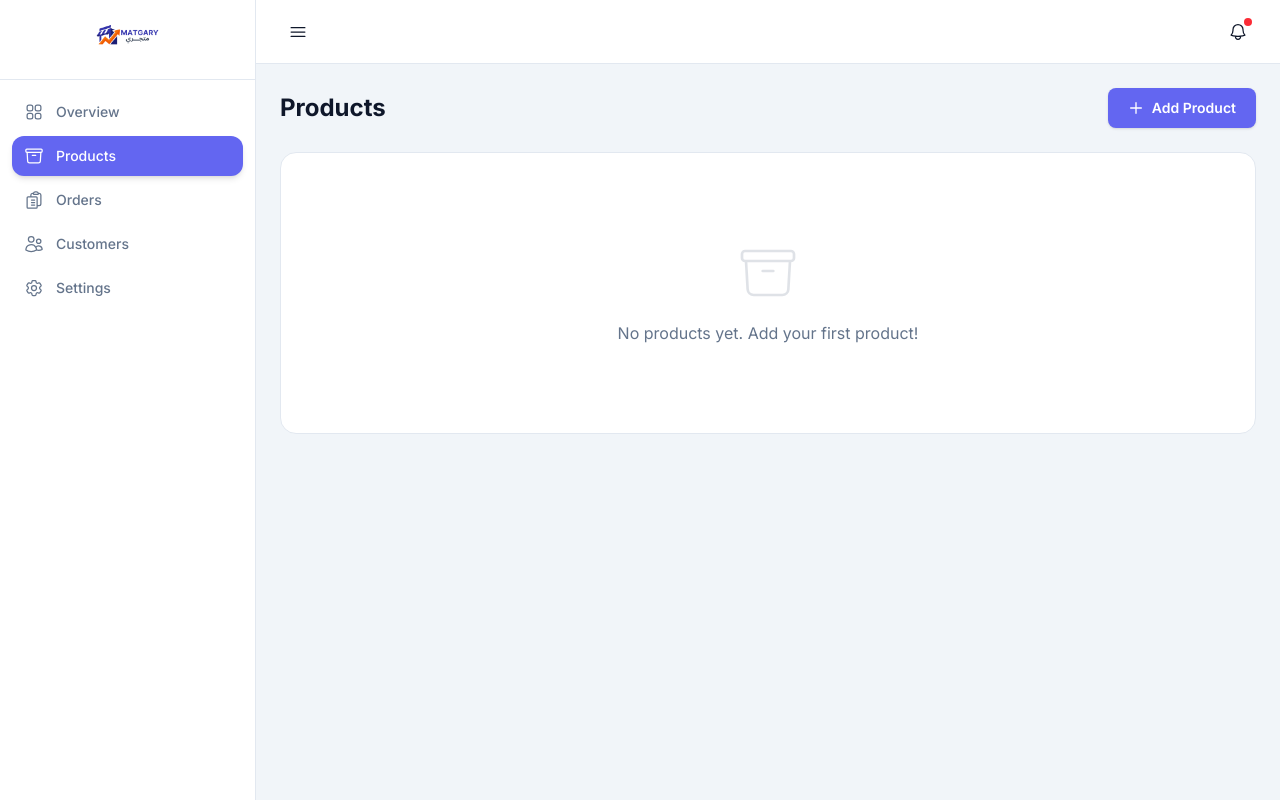
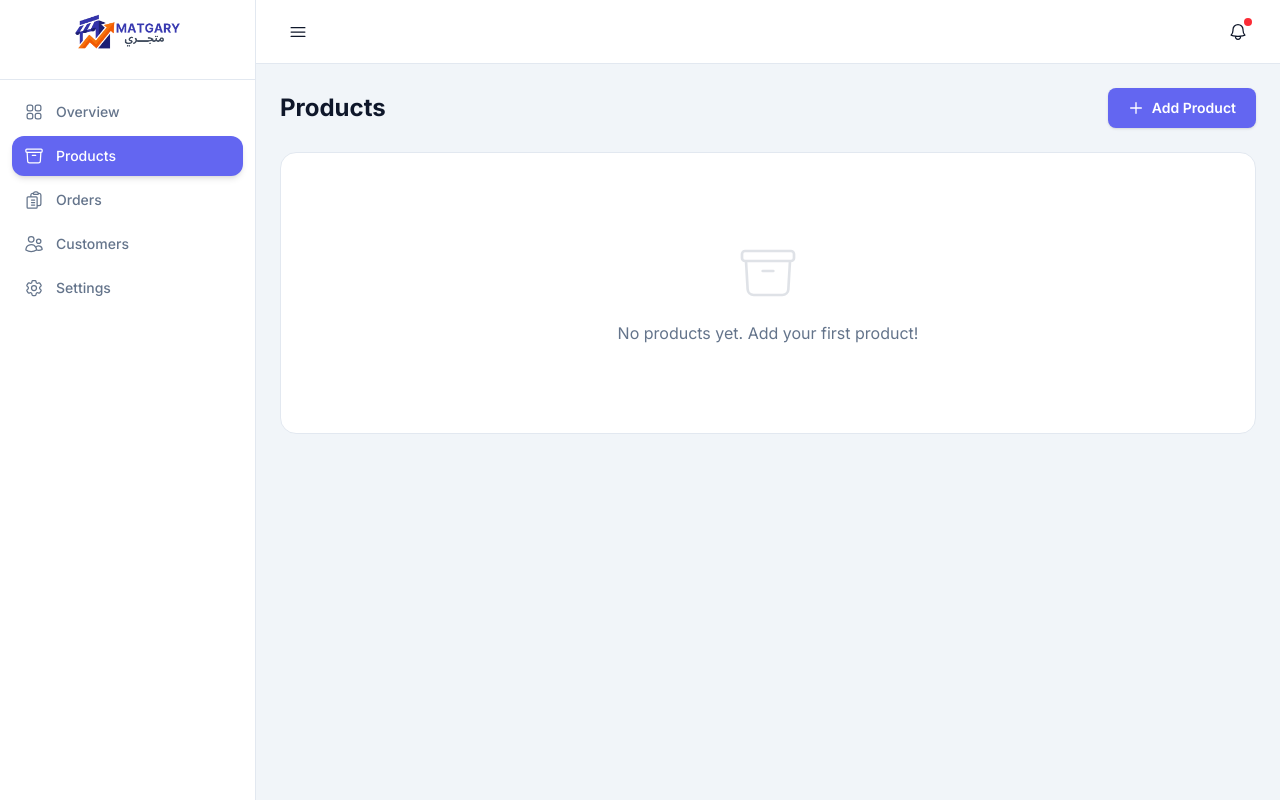
Before and after one commit to fedokanishey/matgary, a Next.js app: page /en/dashboard/products in a window 1280 px wide. Built offline with nearby package versions, Linux system fonts and the light colour scheme.

Commit message:
Restore scale-150 with center origin for symmetric logo padding

```diff
--- a/src/app/[locale]/(dashboard)/layout.tsx
+++ b/src/app/[locale]/(dashboard)/layout.tsx
@@ -77,7 +77,7 @@ export default function DashboardLayout({
       >
         <div className="flex h-20 items-center justify-center border-b border-[var(--border,#e2e8f0)] px-2">
           <Link href="/dashboard" className="flex items-center justify-center">
-            <Image src="/logo.png" alt="Matgary Logo" width={220} height={60} className="h-14 w-auto object-contain object-center" priority quality={100} unoptimized />
+            <Image src="/logo.png" alt="Matgary Logo" width={300} height={100} className="h-16 w-auto object-contain scale-150" priority quality={100} unoptimized />
           </Link>
         </div>
 
--- a/src/app/[locale]/page.tsx
+++ b/src/app/[locale]/page.tsx
@@ -17,7 +17,7 @@ export default async function LandingPage() {
       <header className="sticky top-0 z-50 w-full border-b border-[var(--border,#e2e8f0)] bg-[var(--background)]/80 backdrop-blur-md">
         <div className="container mx-auto flex h-20 items-center justify-between px-4 lg:px-8">
           <Link href="/" className="flex items-center">
-            <Image src="/logo.png" alt="Matgary Logo" width={220} height={60} className="h-14 w-auto object-contain object-center" priority quality={100} unoptimized />
+            <Image src="/logo.png" alt="Matgary Logo" width={300} height={100} className="h-16 w-auto object-contain scale-150" priority quality={100} unoptimized />
           </Link>
           <div className="flex items-center gap-3">
             <ThemeToggle />
```
